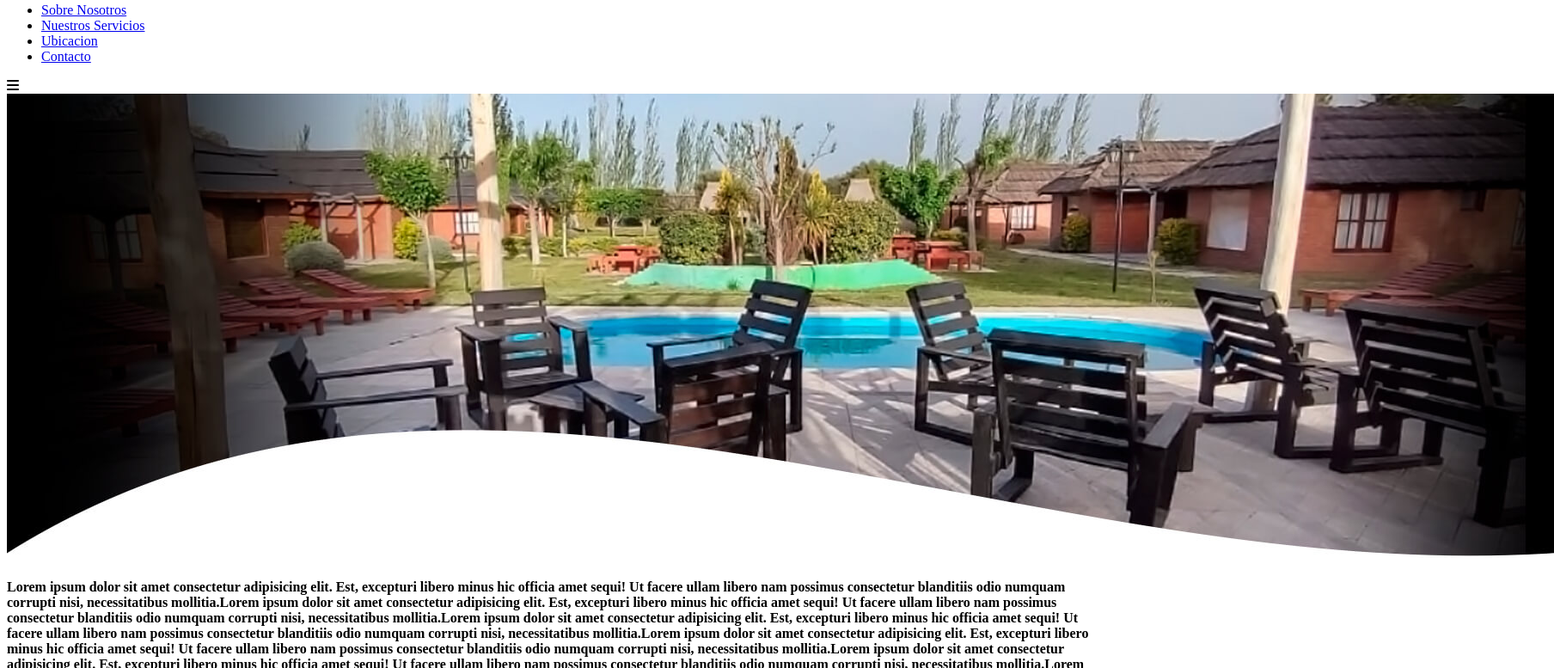
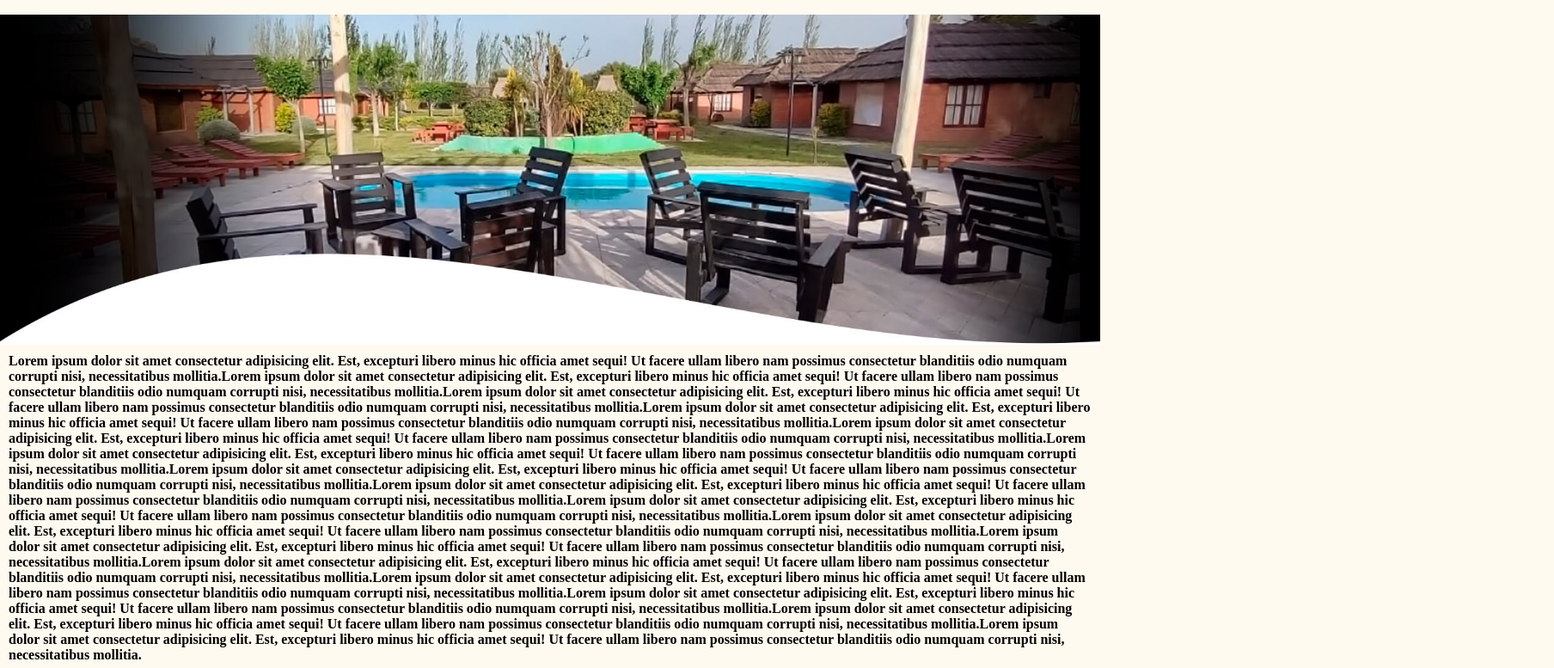
Before and after one commit to brian2789/Caba-as-fer, a plain HTML site: page index.html in a window 1280 px wide. Shown: the part 103-880 px from the top of the page at 86% size, 1808 px wide, since content can reach past the window. Drawn offline with Linux system fonts and the light colour scheme; files whose address does not match are found by name.

Commit message:
arreglar estilos index

```diff
--- a/index.html
+++ b/index.html
@@ -9,7 +9,7 @@
       src="https://kit.fontawesome.com/1a10f301ef.js"
       crossorigin="anonymous"
     ></script>
-    <link rel="stylesheet" href="../Cabañas fer/style/style.css" />
+    <link rel="stylesheet" href="style/style.css" />
     <script
       src="https://kit.fontawesome.com/d6f136d242.js"
       crossorigin="anonymous"
```
